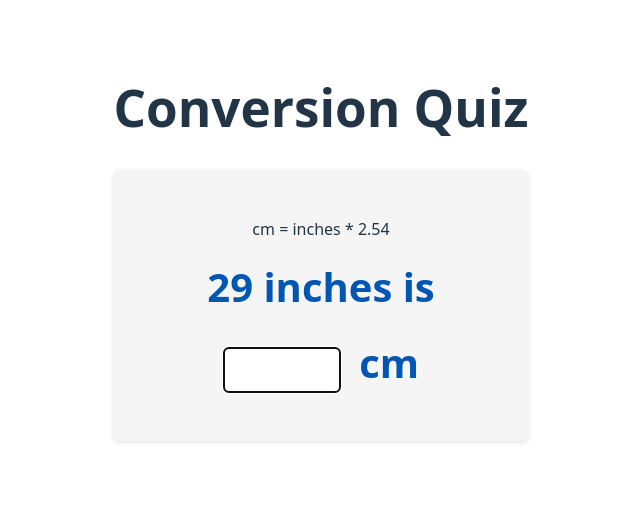
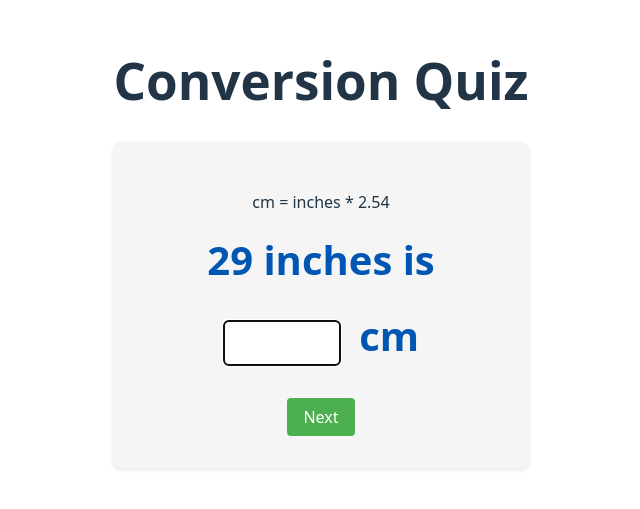
Before and after one commit to bonvara/voomeh, a React (Vite) app: page / in a window 1280 px wide. Shown: the part 157-666 px from the top of the page, without its empty margins (319-959 px from the left). Built offline with nearby package versions, Linux system fonts and the light colour scheme.

Commit message:
add next button

```diff
--- a/src/App.css
+++ b/src/App.css
@@ -24,6 +24,12 @@ body {
   justify-content: center;
 }
 
+.input-group {
+  margin: 1rem 0;
+  display: flex;
+  gap: 0.5rem;
+}
+
 input {
   padding: 0.5rem;
   font-size: 1.5rem;
@@ -39,13 +45,28 @@ button {
   background-color: #007bff;
   color: white;
   border: none;
-  border-radius: 4px;
+  border-radius: 5px;
   cursor: pointer;
-  font-size: 1rem;
+  transition: background-color 0.3s;
 }
 
 button:hover {
   background-color: #0056b3;
+}
+
+.next-button {
+  margin-top: 1rem;
+  padding: 0.5rem 1rem;
+  background-color: #4CAF50;
+  color: white;
+  border: none;
+  border-radius: 4px;
+  cursor: pointer;
+  transition: background-color 0.3s;
+}
+
+.next-button:hover {
+  background-color: #45a049;
 }
 
 .result {
--- a/src/App.jsx
+++ b/src/App.jsx
@@ -46,8 +46,14 @@ function Quiz({ fromUnit, toUnit, conversionRate }) {
           correct: correctAnswer.toFixed(2),
           accuracy: Math.round(accuracy) + "%",
         });
+        setNumber1(Math.floor(Math.random() * 100) + 1);
       }
     }
+  };
+
+  const handleNext = () => {
+    setNumber1(Math.floor(Math.random() * 100) + 1);
+    setFeedback(null);
   };
 
   return (
@@ -71,6 +77,7 @@ function Quiz({ fromUnit, toUnit, conversionRate }) {
             <p>Accuracy: {feedback.accuracy}</p>
           </div>
         )}
+        <button className="next-button" onClick={handleNext}>Next</button>
       </div>
     </div>
   );
```
